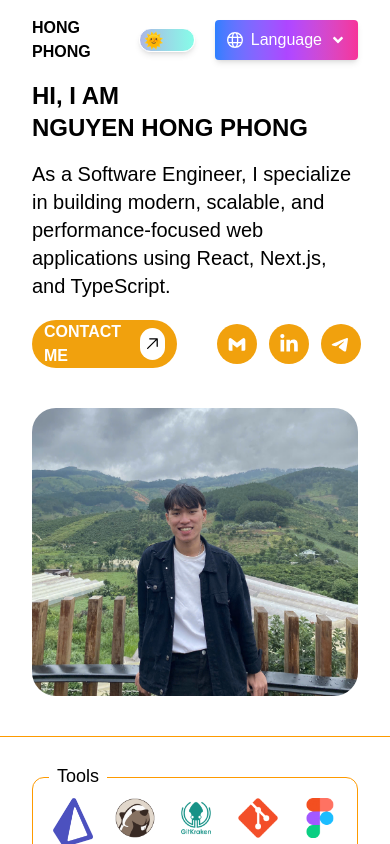
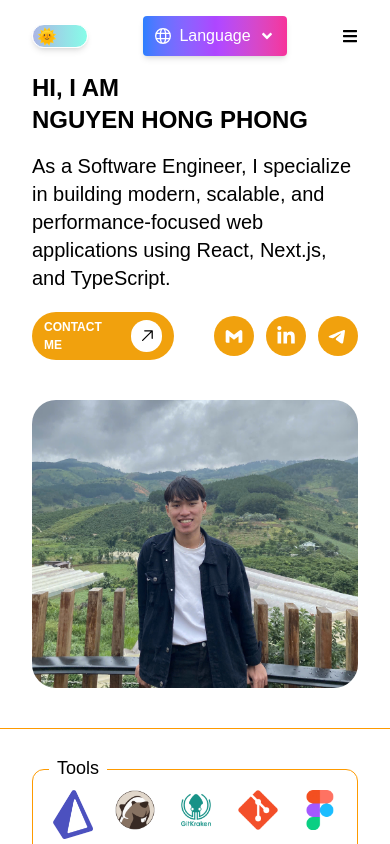
Before and after one commit to NguyenHongPhong/my-portfolio, a Next.js app: page /en in a window 390 px wide. Shown: the top 844 px of the page. Built offline with nearby package versions, Linux system fonts and the light colour scheme.

Commit message:
feat(ui): completed my portfolio

```diff
--- a/app/[locale]/page.tsx
+++ b/app/[locale]/page.tsx
@@ -27,7 +27,7 @@ export default async function HomePage(props: paramProps) {
 
           <div className="flex mt-5 h-12 gap-10">
             <div className="bg-[#f1a10d] dark:bg-[#d3e97a] h-full rounded-3xl p-3 flex items-center gap-3">
-              <span className="font-bold text-white dark:text-black md:text-[12px]">{dict.home.contact_me}</span>
+              <span className="font-bold text-white dark:text-black text-[12px]">{dict.home.contact_me}</span>
               <div className="w-8 h-8 bg-white dark:bg-black rounded-full flex items-center justify-center">
                 <GoArrowUpRight className="text-black dark:text-white" size={20} />
               </div>
--- a/app/[locale]/webs-portfolio/page.tsx
+++ b/app/[locale]/webs-portfolio/page.tsx
@@ -81,7 +81,7 @@ export default async function WebsPortfolio(props: paramProps) {
                         {/*CONTACT*/}
                         <div className="flex mt-5 h-12 gap-10 justify-center">
                             <div className="bg-[#f1a10d] dark:bg-[#d3e97a] h-full rounded-3xl p-3 flex items-center gap-3">
-                                <span className="font-bold text-white dark:text-black md:text-[12px]">{dict.home.contact_me}</span>
+                                <span className="font-bold text-white dark:text-black text-[12px]">{dict.home.contact_me}</span>
                                 <div className="w-8 h-8 bg-white dark:bg-black rounded-full flex items-center justify-center">
                                     <GoArrowUpRight className="text-black dark:text-white" size={20} />
                                 </div>
--- a/app/components/Header.tsx
+++ b/app/components/Header.tsx
@@ -1,26 +1,91 @@
+'use client';
 import { HeaderProps } from "@/types";
 import LanguageSwitcher from "@/components/LanguageSwitcher";
 import ThemeSwitcher from "@/components/ThemeSwitcher";
 import Link from "next/link";
+import { FaBars } from "react-icons/fa";
+import { IoHome } from "react-icons/io5";
+import { BiTask } from "react-icons/bi";
+import { RiInformation2Fill } from "react-icons/ri";
+import { FaArrowRight } from "react-icons/fa6";
+import { useState, useEffect, useLayoutEffect } from "react";
+import { usePathname } from "next/navigation";
+import { ThemeSync } from "./ThemeSync";
+
 const Header = ({ about, home, work, lang }: HeaderProps) => {
+    const [open, setOpen] = useState(false);
+    const pathName = usePathname();
+
+    useLayoutEffect(() => {
+        setOpen(false);
+    }, [pathName]);
+
+    useEffect(() => {
+        const doc = document.body;
+        if (open) {
+            doc.style.overflow = "hidden";
+        } else {
+            doc.style.overflow = "auto";
+        };
+    }, [open]);
+
     return (
         <header className="@container">
-
             <div className="flex justify-between my-4 items-center ">
-                <Link href={'/'}>
+                <Link href={'/'} className="hidden md:block">
                     <h3 className="text-black dark:text-white font-black">HONG PHONG</h3>
                 </Link>
-                <div className="hidden lg:block text-black dark:text-white">
+                <div className="md:hidden">
+                    <ThemeSwitcher />
+                </div>
+                <div className="md:hidden">
+                    <LanguageSwitcher lang={lang} />
+                </div>
+                <div className="hidden md:block text-black dark:text-white">
                     <ul className="md:flex gap-5">
                         <li><Link href={'/'}>{home}</Link></li>
                         <li><Link href={'/about'}>{about}</Link></li>
                         <li><Link href={'/webs-portfolio'}>{work}</Link></li>
                     </ul>
                 </div>
-                <div className="flex gap-5 items-center">
-                    <ThemeSwitcher />
-                    <LanguageSwitcher lang={lang} />
+                <div className="hidden md:block">
+                    <div className="flex gap-5 items-center">
+                        <ThemeSwitcher />
+                        <LanguageSwitcher lang={lang} />
+                    </div>
                 </div>
+                <div className="md:hidden">
+                    <FaBars className="text-black dark:text-white" onClick={() => setOpen(!open)} />
+                </div>
+                <div className={`fixed right-0 top-0 bg-white dark:bg-black text-black dark:text-white h-full w-full
+                z-10 @container transition-all duration-500 ease-in-out ${open ? `opacity-100 pointer-events-auto translate-x-0`
+                        : `opacity-0 pointer-events-none translate-x-full`}`}>
+                    <div className="py-5 flex justify-end">
+                        <FaArrowRight onClick={() => setOpen(!open)} />
+                    </div>
+
+                    <div className="border-b-2 border-b-(--color-paragraph) dark:border-b-(--border-color-in-dark) p-5 flex justify-center">
+                        <div className="flex gap-2 items-center">
+                            <IoHome size={20} />
+                            <Link id="home" href={'/'}>{home}</Link>
+                        </div>
+                    </div>
+
+                    <div className="border-b-2 border-b-(--color-paragraph) dark:border-b-(--border-color-in-dark) p-5 flex justify-center">
+                        <div className="flex gap-2 items-center">
+                            <RiInformation2Fill size={20} />
+                            <Link id="about" href={'/about'}>{about}</Link>
+                        </div>
+                    </div>
+
+                    <div className="border-b-2 border-b-(--color-paragraph) dark:border-b-(--border-color-in-dark) p-5 flex justify-center">
+                        <div className="flex gap-2 items-center">
+                            <BiTask size={20} />
+                            <Link id="webs-portfolio" href={'/webs-portfolio'}>{work}</Link>
+                        </div>
+                    </div>
+                </div>
+
             </div>
         </header>)
 };
--- a/app/components/LanguageSwitcher.tsx
+++ b/app/components/LanguageSwitcher.tsx
@@ -40,7 +40,7 @@ export default function LanguageSwitcher({ lang }: props) {
             </button>
 
             {open && (
-                <div className="absolute z-20 w-full bg-white border rounded shadow">
+                <div className="absolute z-20 w-full bg-white border rounded shadow dark:bg-black dark:text-white">
                     {items.map(item => (
                         <button
                             key={item.code}
--- a/locales/en.json
+++ b/locales/en.json
@@ -3,7 +3,7 @@
         "title": "Welcome",
         "description": "This is English version",
         "language": "Language",
-        "work": "Work",
+        "work": "Works",
         "about": "About",
         "home": "Home",
         "heading": "HI, I AM",
```
